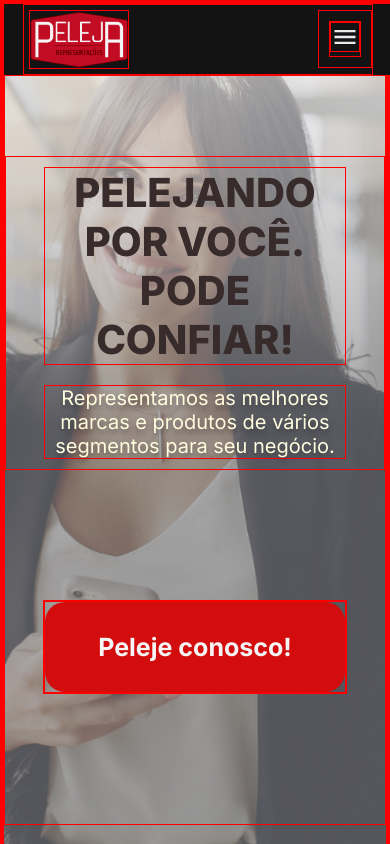
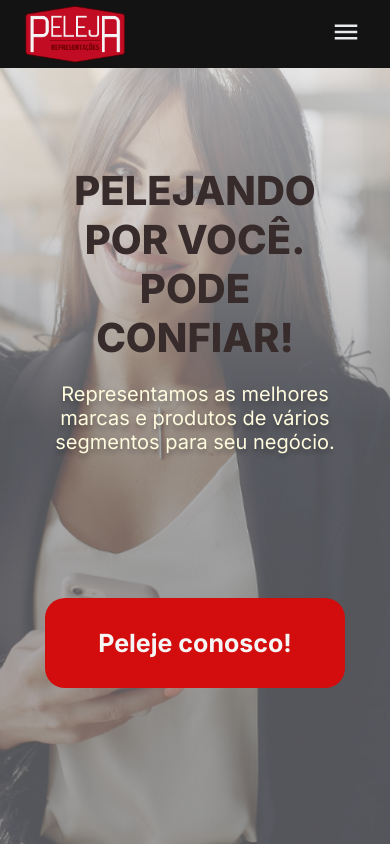
Before and after one commit to JoaoVitorinoVN/Projeto_LandingPage-PELEJA, a React (Vite) app: page / in a window 390 px wide. Shown: the top 844 px of the page. Built offline with nearby package versions, Linux system fonts and the light colour scheme.

Commit message:
correções css

```diff
--- a/src/components/footer/Footer.css
+++ b/src/components/footer/Footer.css
@@ -5,9 +5,6 @@
     padding-top: 25px;
 }
 
-* {
-    border: 1px solid red;
-}
 
 footer .content {
     gap: 10px;
--- a/src/components/header/Header.css
+++ b/src/components/header/Header.css
@@ -1,5 +1,7 @@
 .header {
     background-color: var(--black);
+    position: fixed;
+    z-index: 2;
     width: 100vw;
 }
 
@@ -69,11 +71,6 @@
         width: 100px;
     }
 
-    .header {
-        position: fixed;
-        z-index: 2;
-    }
-
     .cabecalho {
         width: 90%;
     }
```
